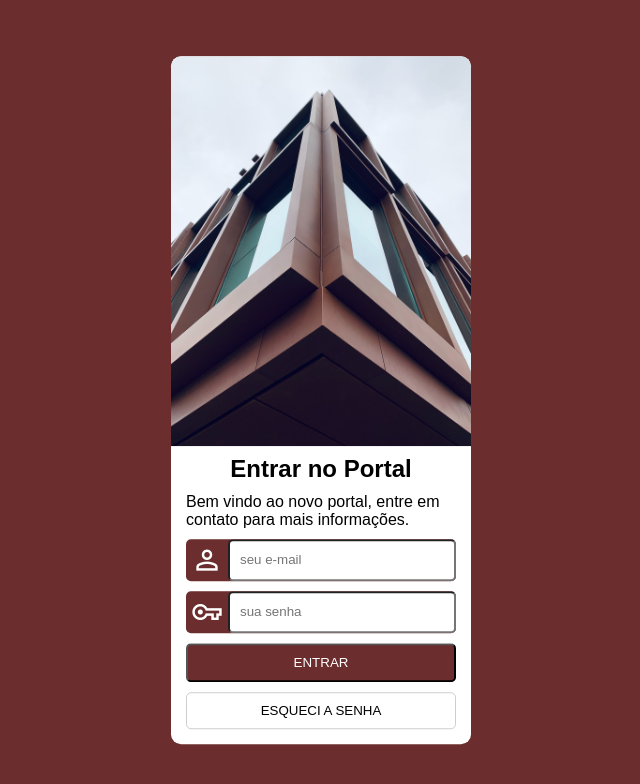
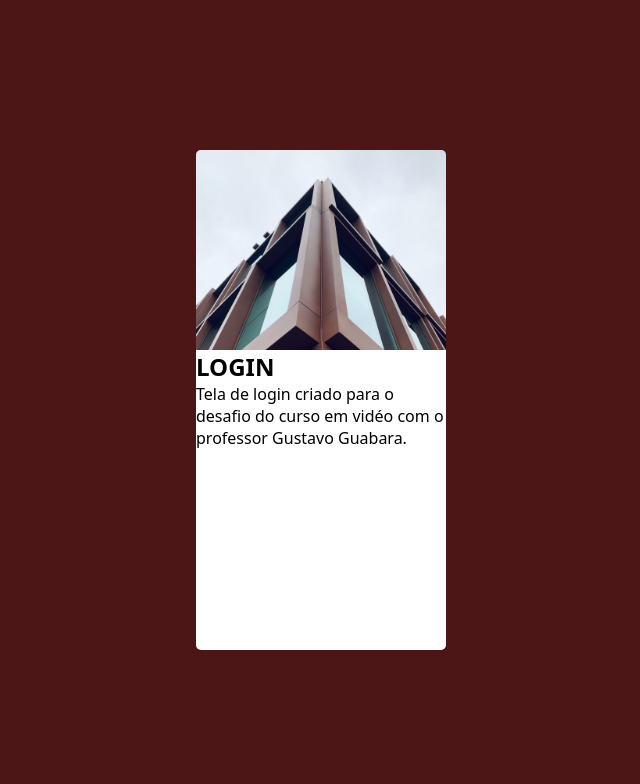
Before and after one commit to robson1dev/projeto-login, a plain HTML site: page index.html in a window 1280 px wide. Shown: the whole page, without its empty margins (319-959 px from the left). Drawn offline with nearby package versions, Linux system fonts and the light colour scheme.

Commit message:
atualizei

```diff
--- a/index.html
+++ b/index.html
@@ -5,51 +5,27 @@
     <meta http-equiv="X-UA-Compatible" content="IE=edge">
     <meta name="viewport" content="width=device-width, initial-scale=1.0">
     <link rel="stylesheet" href="style.css">
-    <link rel="stylesheet" href="https://fonts.googleapis.com/css2?family=Material+Symbols+Outlined:opsz,wght,FILL,GRAD@48,400,0,0" />
-    <title>Projeto Login</title>
+    <title>Tela de Login</title>
 </head>
 <body>
     <main>
-        <section id="img">
-            <img src="imgs/entrada.jpg" alt="imagem">
-        </section>
+        <section id="container">
+            <div id="imagem">
 
-        <section id="container">
-            <h1>Entrar no Portal</h1>
-            <p>Bem vindo ao novo portal, entre em contato para mais informações.</p>
+            </div>
 
-            <form action="cadastro.php" method="get" autocomplete="on">
+            <div id="form">
 
-                <p id="usuario">
-                    <span class="material-symbols-outlined" id="icon">
-                        person
-                        </span>
-                    <input type="text" name="user" id="iuser" placeholder="seu e-mail" minlength="8" maxlength="15" required>
-                </p>
+                <h1>LOGIN</h1>
+                <p>Tela de login criado para o desafio do curso em vidéo com o professor Gustavo Guabara.</p>
 
-                <p id="senha">
-                    <span class="material-symbols-outlined" id="icon">
-                        vpn_key
-                        </span>
-                    <input type="password" name="senha" id="isen" placeholder="sua senha" required minlength="8" maxlength="15">
-                </p>
-
-                <p >
-                    <button id="entrar">
-                        ENTRAR
-                    </button>
-                </p>
-                <p>
-                    <button id="esqueci">
-                        ESQUECI A SENHA
-                    </button>
-                </p>
-        </section>
+                <form action="cadas.php" method="post">
 
 
-        </form>
+                </form>
 
-
+            </div>
+        </section>
     </main>
 </body>
 </html>
--- a/style.css
+++ b/style.css
@@ -1,101 +1,42 @@
 @charset "UTF-8";
-
 
 *{
     margin: 0px;
     padding: 0px;
     box-sizing: border-box;
-    font-family: Arial, Helvetica, sans-serif;
+    font-family: system-ui, -apple-system, BlinkMacSystemFont, 'Segoe UI', Roboto, Oxygen, Ubuntu, Cantarell, 'Open Sans', 'Helvetica Neue', sans-serif;
 }
 
-body{
-    background-color: #6b2d2d;
+html, body{
+
+    width: 100vw;
+    height: 100vh;
+    background-color: #4d1616;
 }
 
 main{
-    background-color: #fff;
-    width: 300px;
-    border-radius: 10px;
+    position: relative;
+    width: 100vw;
+    height: 100vh;
+}
 
-
-
-
+#container{
     position: absolute;
     top: 50%;
     left: 50%;
     transform: translate(-50%, -50%);
 
+    background-color: #fff;
+    height: 500px;
+    width: 250px;
+    border-radius: 5px;
+    overflow: hidden;
 }
 
-img{
-    width: 100%;
-    border-radius: 10px 10px 0 0;
-}
-
-#container{
-    padding: 5px;
-}
-
-#container > h1{
-    text-align: center;
-}
-
-p{
-    margin: 10px;
-    display: flex;
-}
-p#usuario{
-    background-color: #6b2d2d;
-    border-radius: 5px;
+div#imagem{
+    background: #800000 url(imgs/entrada.jpg) no-repeat;
+    background-size: cover;
+    background-position: center top;
+    height: 200px;
 
 }
-p#senha{
-    background-color: #6b2d2d;
-    border-radius: 5px;
-
-}
-
-span#icon{
-    font-size: 2em;
-    color: #fff;
-    padding: 5px;
-
-}
-
-input{
-    width: 100%;
-    padding: 10px;
-    border-radius: 5px;
-}
-
-button{
-    width: 100%;
-    cursor: pointer;
-    padding: 10px;
-    border-radius: 5px;
-
-}
-
-button#entrar{
-    background-color: #6b2d2d;
-    color: #fff;
-
-}
-
-button#entrar:hover{
-    background-color: #4e2020;
-    color: #fff;
-
-}
-
-button#esqueci{
-    background-color: #fff;
-    border: 1px solid rgb(206, 206, 206);
-
-}
-
-button#esqueci:hover{
-    background-color: #4e2020;
-    color: #fff;
-
-}
```
